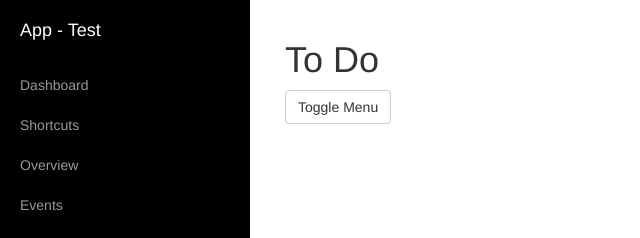
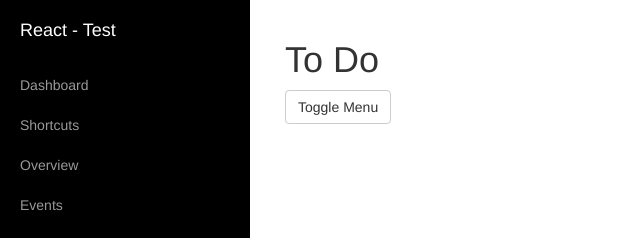
Before and after one commit to fedemarske/app-test, a plain HTML site: page index.html in a window 1280 px wide. Shown: the top 238 px of the page, 0-640 px from the left. Drawn offline with Linux system fonts and the light colour scheme.

Commit message:
name change

```diff
--- a/index.html
+++ b/index.html
@@ -9,7 +9,7 @@
     <meta name="description" content="">
     <meta name="author" content="">
 
-    <title>App - Test</title>
+    <title>React - Test</title>
 
     <!-- Bootstrap Core CSS -->
     <link href="css/bootstrap.min.css" rel="stylesheet">
@@ -35,7 +35,7 @@
             <ul class="sidebar-nav">
                 <li class="sidebar-brand">
                     <a href="#">
-                        App - Test
+                        React - Test
                     </a>
                 </li>
                 <li>
```
